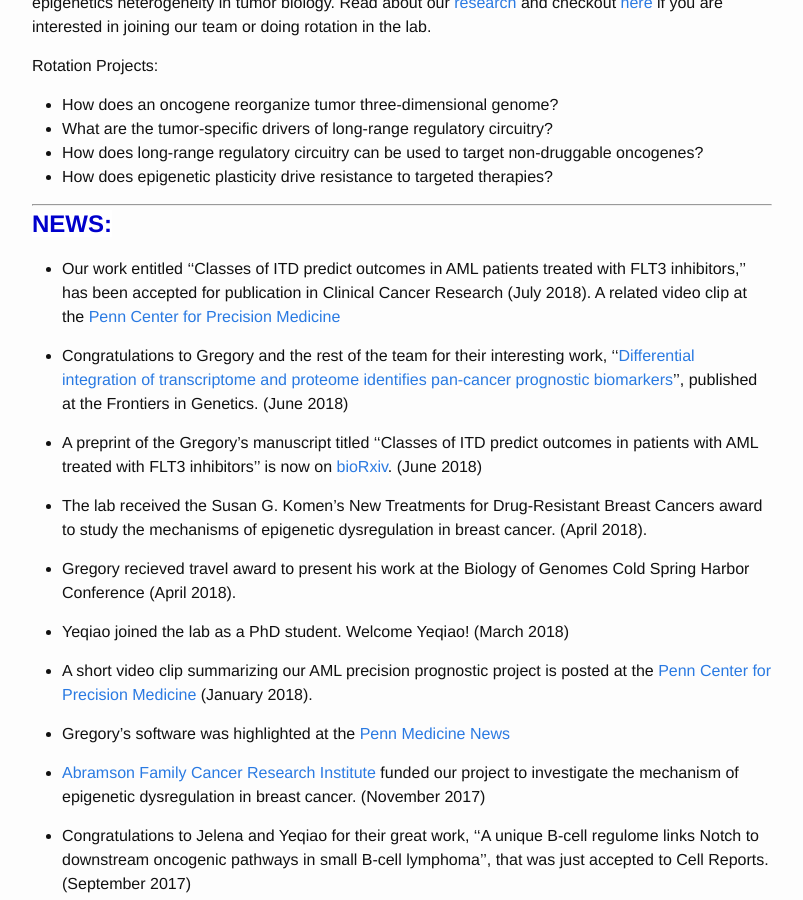
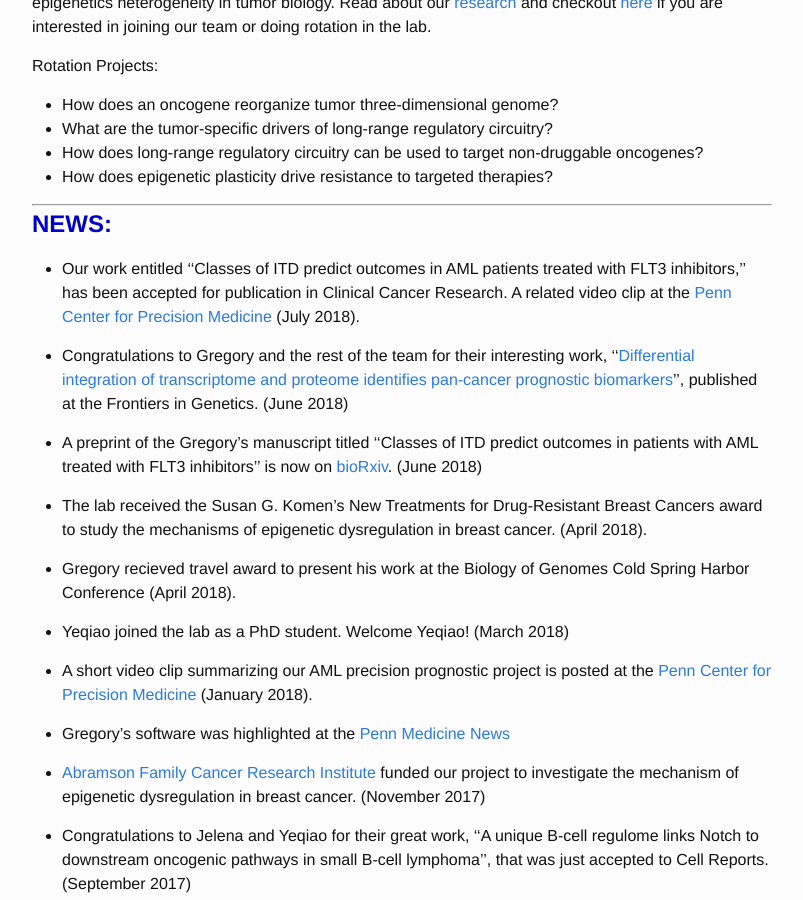
Before and after one commit to faryabib/faryabib.github.io, a Jekyll site: the page built from index.md, in a window 1280 px wide and 900 px high, scrolled down 676 px. Shown: the whole window, without its empty margins (238-1041 px from the left). Built offline with Jekyll 4.4.1, drawn with Linux system fonts in a browser that asks for light colours.

```diff
--- a/index.md
+++ b/index.md
@@ -22,7 +22,7 @@ Rotation Projects:
 
 ----
 <strong><span style="font-size: 1.5em; font-weight: bold; color: #0000cc; background-color: #ffffff">NEWS:</span><strong>
-+ Our work entitled ''Classes of ITD predict outcomes in AML patients treated with FLT3 inhibitors,'' has been accepted for publication in Clinical Cancer Research (July 2018). A related video clip at the [Penn Center for Precision Medicine](https://www.youtube.com/watch?v=vqLXfHXP98A&index=20&list=PLRGEsZTjjo8mLReT4vqHU6cc_d4hn46GV)
++ Our work entitled ''Classes of ITD predict outcomes in AML patients treated with FLT3 inhibitors,'' has been accepted for publication in Clinical Cancer Research. A related video clip at the [Penn Center for Precision Medicine](https://www.youtube.com/watch?v=vqLXfHXP98A&index=20&list=PLRGEsZTjjo8mLReT4vqHU6cc_d4hn46GV) (July 2018).
 
 + Congratulations to Gregory and the rest of the team for their interesting work, ''[Differential integration of transcriptome and proteome identifies pan-cancer prognostic biomarkers](https://goo.gl/pvZ4Dn)'', published at the Frontiers in Genetics. (June 2018)
 
```
